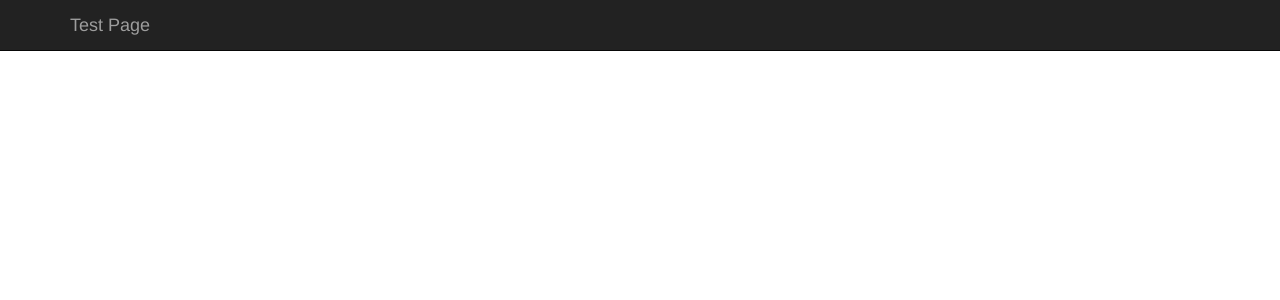
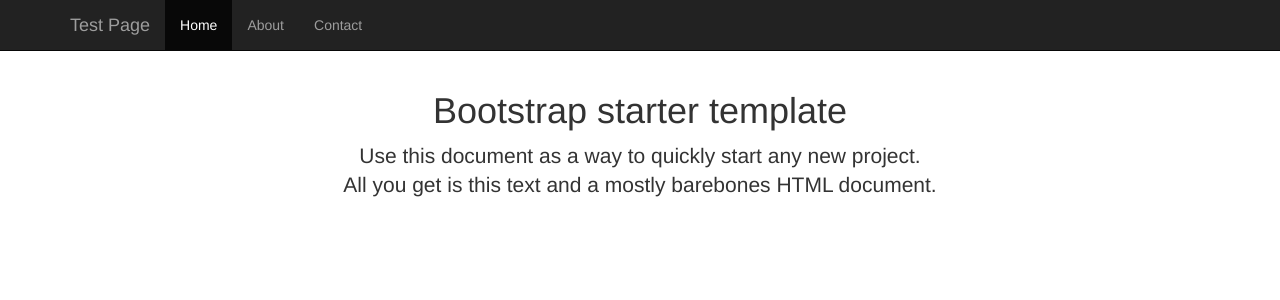
Before and after one commit to shewsljy/python, a Flask app: template project/DevOpsWeb/app/templates/test.html in a window 1280 px wide. Shown: the top 300 px of the page. Run offline with Flask 2, Linux system fonts and the light colour scheme; the template is opened without the code that fills it, so the values that code supplies are empty.

Commit message:
增加test测试页面

```diff
--- a/project/DevOpsWeb/app/templates/test.html
+++ b/project/DevOpsWeb/app/templates/test.html
@@ -7,8 +7,9 @@
     <!-- 上述3个meta标签*必须*放在最前面，任何其他内容都*必须*跟随其后！ -->
     <title>Bootstrap 101 Template</title>
 
-    <!-- Bootstrap -->
+    <!-- Bootstrap core CSS -->
     <link href="static/css/bootstrap.min.css" rel="stylesheet">
+    <!-- Favicons -->
     <link rel="shortcut icon" href="{{ url_for('static', filename='favicon.ico') }}" type="image/x-icon">
     <link rel="icon" href="{{ url_for('static', filename='favicon.ico') }}" type="image/x-icon">
     <!-- HTML5 shim and Respond.js for IE8 support of HTML5 elements and media queries -->
@@ -19,25 +20,43 @@
     <![endif]-->
   </head>
   <body>
-    <!-- Docs skippy content -->
+    <!-- Docs skip to main content -->
     <a id="skippy" class="sr-only sr-only-focusable" href="#content">
       <div class="container">
         <span class="skiplink-text">直接进入主内容区</span>
       </div>
     </a>
+
+    <!-- Docs master nav -->
     <header class="navbar navbar-inverse navbar-static-top" role="navigation">
       <div class="container">
         <div class="navbar-header">
           <button type="button" class="navbar-toggle" data-toggle="collapse" data-target=".navbar-collapse">
-            <span class="sr-only">Toggle navigation</span>
+            <span class="sr-only">自适应导航按钮</span>
             <span class="icon-bar"></span>
             <span class="icon-bar"></span>
             <span class="icon-bar"></span>
           </button>
           <a class="navbar-brand" href="{{ url_for('main.test') }}">Test Page</a>
         </div>
+        <div class="navbar-collapse collapse">
+            <ul class="nav navbar-nav">
+              <li class="active"><a href="#">Home</a></li>
+              <li><a href="#">About</a></li>
+              <li><a href="#">Contact</a></li>
+            </ul>
+          </div>
       </div>
     </header>
+
+    <div class="container" id="content">
+    <!-- The main page content -->
+      <h1 class="text-center">Bootstrap starter template</h1>
+      <p class="lead text-center">Use this document as a way to quickly start any new project.
+        <br> All you get is this text and a mostly barebones HTML document.
+      </p>
+    </div>
+
     <!-- jQuery (necessary for Bootstrap's JavaScript plugins) -->
     <script src="static/js/jquery.min.js"></script>
     <!-- Include all compiled plugins (below), or include individual files as needed -->
```
